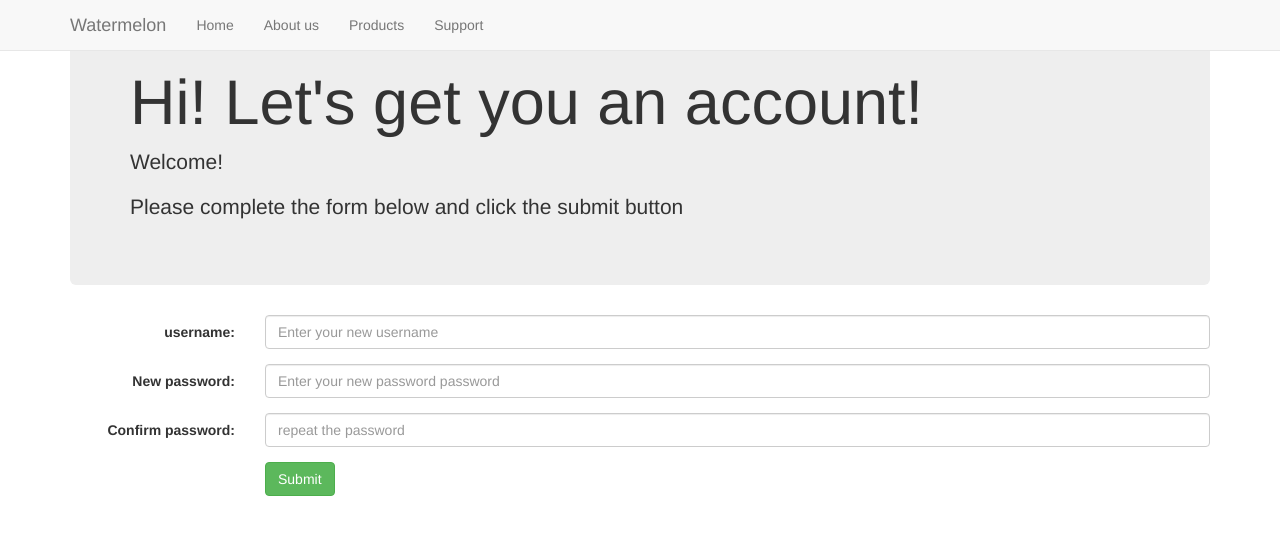
After one commit to snipealone46/flaskMongoDB, a Flask app: page /registration/newuser in a window 1280 px wide. The commit adds this page. Shown: the top 535 px of the page. Run offline with Flask 2, Linux system fonts and the light colour scheme; some libraries are stand-ins or nearby versions.

Commit message:
Create new users and change password
*Now can create new users from the site and save it to database
*existing users can edit their password now

```diff
--- a/server.py
+++ b/server.py
@@ -23,7 +23,7 @@ class LoginDB(object):
         self.ID = username
         self.password = password
 
-# checkexist(): if exist return true otherwise return false
+    # checkexist(): if exist return true otherwise return false
     def checkexist(self):
         findmatch = self.login.find_one({"ID": "%s" % self.ID})
         if findmatch:
@@ -38,6 +38,16 @@ class LoginDB(object):
         else:
             return False
 
+    def newuser(self):
+        newuser = {"ID": "%s" % self.ID, "password": "%s" % self.password}
+        self.login.insert_one(newuser)
+
+    def updatepassword(self):
+        needupdate = self.checkexist()
+        needupdate["password"] = self.password
+        self.login.save(needupdate)
+
+
 class ID(Form):
     ID = StringField('username', [validators.InputRequired(message='please enter your username')])
 
@@ -48,9 +58,15 @@ class LoginForm(ID):
 
 
 class RegisterForm(ID):
-    emailValMessage = "Please enter a valid email address"
-    userEmail = StringField('email', [validators.InputRequired(message=emailValMessage), validators.email(message=emailValMessage)])
+    # newPassword = PasswordField('password')
     newPassword = PasswordField('New Password', [validators.InputRequired(), validators.EqualTo('confirm', message='Passwords must match')])
+    confirm = PasswordField('Repeat the password')
+    submit = SubmitField('Submit')
+
+
+class ChangePassword(Form):
+    newPassword = PasswordField('New Password', [validators.InputRequired(), validators.EqualTo('confirm', message='Passwords must match')])
+    confirm = PasswordField('Repeat the password')
     submit = SubmitField('Submit')
 
 
@@ -83,5 +99,30 @@ def logout():
     return redirect(url_for('forum'))
 
 
+@app.route('/registration/<editmode>', methods=['GET', 'POST'])
+def registration(editmode):
+    register = RegisterForm()
+    newpassword = ChangePassword()
+    if editmode == "newuser":
+        if register.validate_on_submit():
+            registerinfo = LoginDB(register.ID.data, register.newPassword.data)
+            if registerinfo.checkexist():
+                flash('This username is already taken')
+            else:
+                session['user'] = register.ID.data
+                registerinfo.newuser()
+            return redirect(url_for('registration', editmode="newuser"))
+        return render_template('registration.html', register=register, user=session.get('user'))
+    elif editmode == "changePassword":
+        if newpassword.validate_on_submit():
+            if 'user' in session:
+                registerinfo = LoginDB(session.get('user'), newpassword.newPassword.data)
+                registerinfo.updatepassword()
+            else:
+                flash('Please log in first')
+            return redirect(url_for('forum'))
+        return render_template('edit_password.html', register=register, user=session.get('user'))
+
+
 if __name__ == '__main__':
     manager.run()
--- a/templates/base.html
+++ b/templates/base.html
@@ -9,11 +9,11 @@
                 <span class="icon-bar"></span>
                 <span class="icon-bar"></span>
             </button>
-            <a href="#" class="navbar-brand">Watermelon</a>
+            <a href="{{ url_for("forum") }}" class="navbar-brand">Watermelon</a>
         </div>
         <div class="collapse navbar-collapse">
             <ul class="nav navbar-nav">
-                <li><a href="#home">Home</a></li>
+                <li><a href="{{ url_for("forum") }}">Home</a></li>
                 <li><a href="#aboutUs">About us</a></li>
                 <li><a href="#products">Products</a></li>
                 <li><a href="#support">Support</a></li>
--- a/templates/login_true.html
+++ b/templates/login_true.html
@@ -6,6 +6,7 @@
         <ul class="dropdown-menu">
             <li><a href="#">run history</a></li>
             <li><a href="#">messages</a></li>
+            <li><a href="{{ url_for("registration", editmode="changePassword") }}">change password</a></li>
             <li role="separator" class="divider"></li>
             <li><a href="{{ url_for('logout') }}">log out</a></li>
         </ul>
--- /dev/null
+++ b/templates/registration.html
@@ -0,0 +1,63 @@
+{% extends "base.html" %}
+{% block content %}
+    {% if user %}
+        <div class="container">
+            <div class="jumbotron">
+                <h1>Great {{ user }}!</h1>
+                <p>Now you have your new account!</p>
+            </div>
+        </div>
+    {% else %}
+        <div class="container">
+            <div class="jumbotron">
+                <h1>Hi! Let's get you an account!</h1>
+                <p>Welcome!</p>
+                <p>Please complete the form below and click the submit button</p>
+            </div>
+            {% for message in get_flashed_messages() %}
+                <div class="alert alert-warning">
+                    <button type="button" class="close" data-dismiss="alert">&times;</button>
+                    {{ message }}
+                </div>
+            {% endfor %}
+            {% if register.errors %}
+                {% for error in register.ID.errors %}
+                    <div class="alert alert-danger">
+                        <strong>Error! </strong>{{ error }}
+                    </div>
+                {% endfor %}
+                {% for error in register.newPassword.errors %}
+                    <div class="alert alert-danger">
+                        <strong>Error! </strong>{{ error }}
+                    </div>
+                {% endfor %}
+            {% endif %}
+            <form class="form-horizontal" method="post">
+                <div class="form-group">
+                    <label class="control-label col-sm-2" for="ID">username:</label>
+                    <div class="col-sm-10">
+                        <input type="text" class="form-control" name="ID" placeholder="Enter your new username">
+                    </div>
+                </div>
+                <div class="form-group">
+                    <label class="control-label col-sm-2" for="password">New password:</label>
+                    <div class="col-sm-10">
+                        <input type="password" class="form-control" name="newPassword" placeholder="Enter your new password password">
+                    </div>
+                </div>
+                <div class="form-group">
+                    <label class="control-label col-sm-2" for="confirm">Confirm password:</label>
+                    <div class="col-sm-10">
+                        <input type="password" class="form-control" name="confirm" placeholder="repeat the password">
+                    </div>
+                </div>
+                <div class="form-group">
+                    <div class="col-sm-offset-2 col-sm-10">
+                        <button type="submit" class="btn btn-success" name="submit">Submit</button>
+                    </div>
+                </div>
+                {{ register.csrf_token }}
+            </form>
+        </div>
+    {% endif %}
+{% endblock %}
```
Also changed, not shown: templates/edit_password.html (added, +48 -0 lines), templates/index.html (+1 -7 lines), templates/login_false.html (+15 -1 lines). Lines whose indentation alone changed are shown as unchanged.
